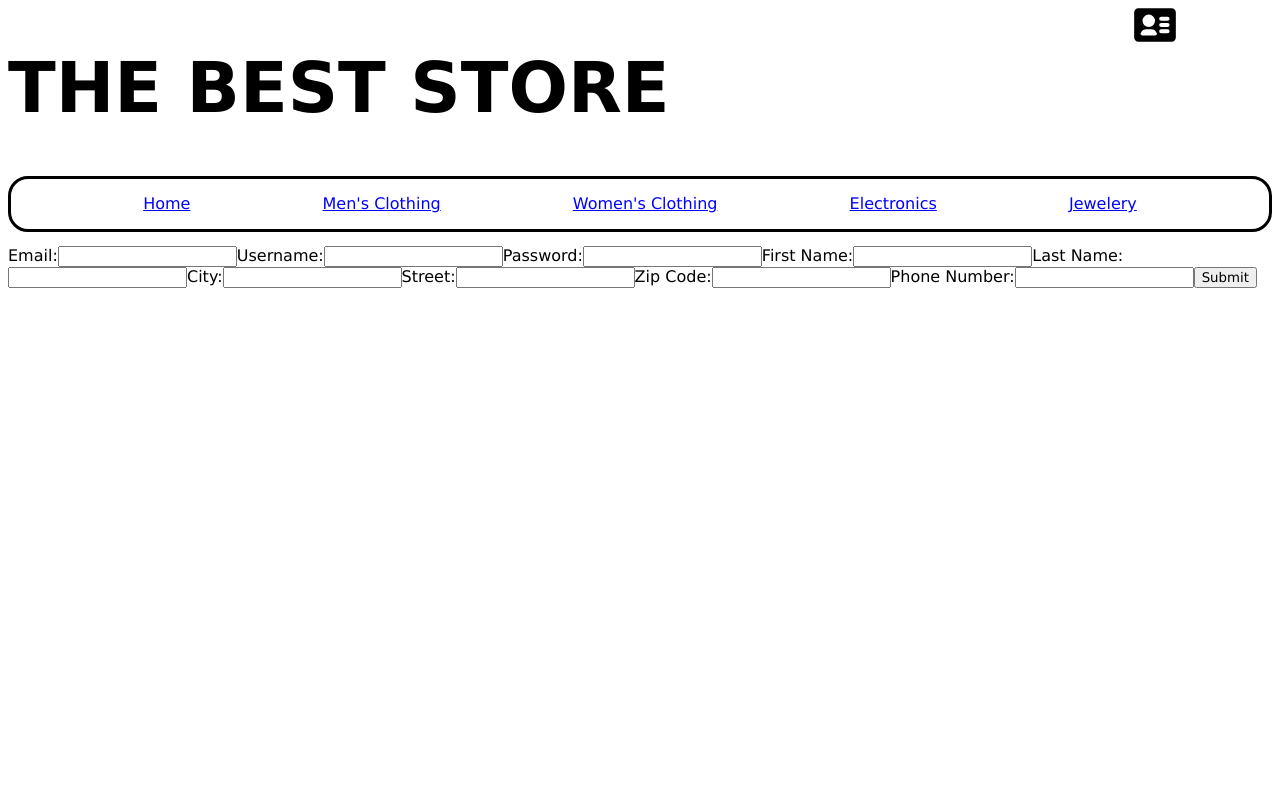
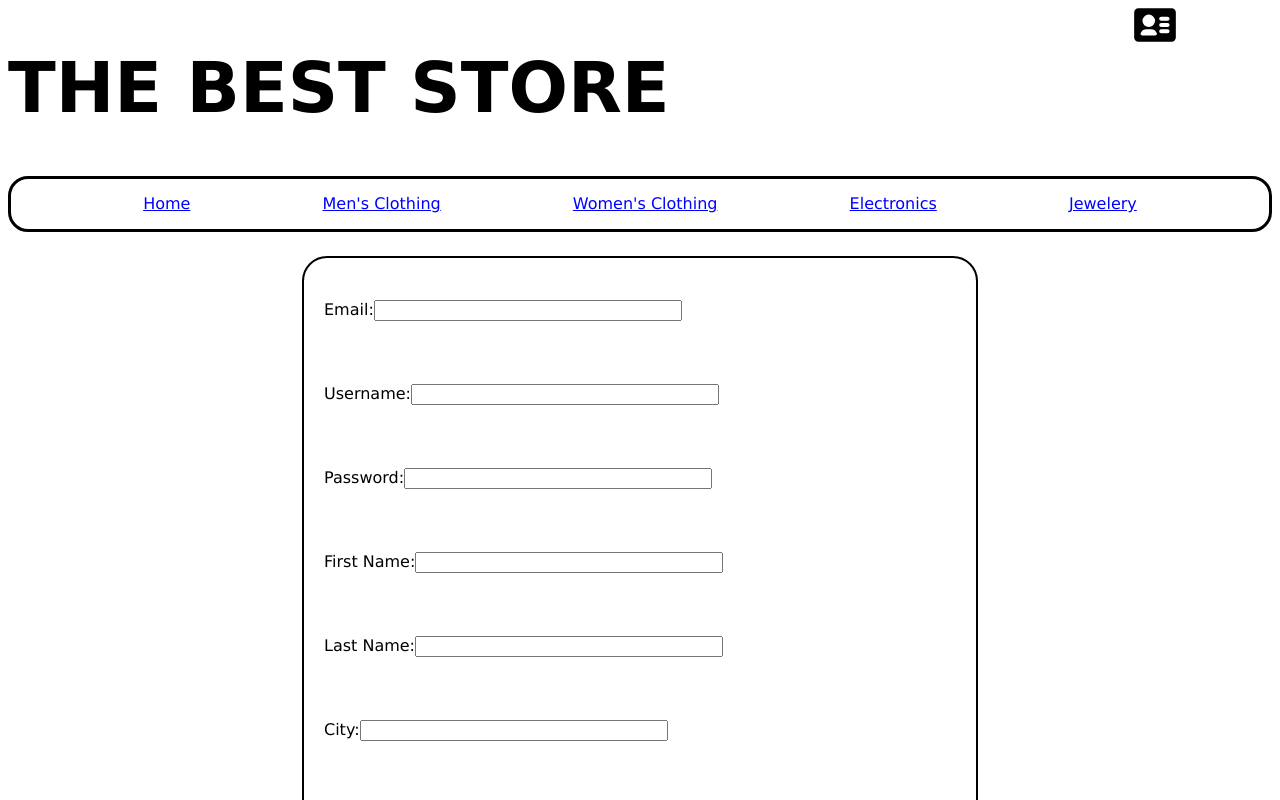
Before and after one commit to alectorres0/capstone_e-commerce, a React (Vite) app in the folder client/: page /register in a window 1280 px wide. Shown: the top 800 px of the page. Built offline with nearby package versions, Linux system fonts and the light colour scheme.

Commit message:
some styling through the web app

```diff
--- a/client/src/App.css
+++ b/client/src/App.css
@@ -2,7 +2,15 @@
     font-family:'Lucida Sans', 'Lucida Sans Regular', 'Lucida Grande', 'Lucida Sans Unicode', Geneva, Verdana, sans-serif
 }
 
+button{
+    background-color: #2f4f4f;
+    color: white;
+    border-radius: 20px;
+}
 
+button:hover{
+    background-color: #203a3a
+}
 .itemcard{
     border-style:solid;
     border-color: black;
@@ -132,3 +140,37 @@ padding: 20px;
     color: blue;
     align-items:center;
 }
+
+.registerForm{
+    display: flex;
+    flex-direction: column;
+    justify-content: space-evenly;
+    border: 2px solid black;
+    border-radius: 25px;
+    width: 600px;
+    height: 800px;
+    margin: auto;
+    width: 50%;
+    margin-top: 50px;
+    padding: 20px;
+
+}
+
+.registerForm>label{
+    padding-right: 200px;
+}
+
+.registerForm>label>input{
+    width: 300px;
+}
+
+.welcomeMessage{
+    border: 4px solid black;
+    height: 600;
+    border-radius: 25px;
+    width:500px;
+    margin:auto;
+    width: 50%;
+    padding: 40px;
+    font-size: 20px;
+}
--- a/client/src/components/Home.jsx
+++ b/client/src/components/Home.jsx
@@ -2,7 +2,12 @@
 
 const Home = () =>{
 return(
+    <>
 <h1>HOME</h1>
+<div className = "welcomeMessage">
+    <p>Welcome to The Best Store! Suspendisse massa nunc, malesuada eu scelerisque et, accumsan quis ante. Phasellus varius orci lectus, condimentum mollis urna vestibulum nec. Vestibulum et vulputate enim. Quisque scelerisque leo ut ullamcorper feugiat. Integer vitae aliquet lacus. Curabitur eget erat egestas, rhoncus lorem vel, viverra dui. Vivamus dapibus turpis ut nulla dictum elementum. Cras eget tincidunt enim, quis sodales diam. Nulla facilisi. Pellentesque hendrerit commodo ex, quis fermentum nulla semper in. Sed tincidunt sapien ac lorem iaculis, eget feugiat leo sagittis. Maecenas molestie scelerisque urna, eu semper enim scelerisque in. Proin ex eros, porttitor eget justo nec, placerat suscipit elit.</p>
+</div>
+</>
 )
 
 }
--- a/client/src/components/Login.jsx
+++ b/client/src/components/Login.jsx
@@ -1,10 +1,10 @@
 import {useState} from 'react'
-import {Link} from 'react-router-dom'
+import {Link, useNavigate} from 'react-router-dom'
 import {userLogin, fetchCart} from '../API'
 
 const Login = ({cartId, setCartId,token,setToken,userId, setUserId, setUserInfo}) =>{
 const [user,setUser] = useState({username: "",password: ""})
-
+const navigate = useNavigate();
 const handleSubmit = async(e) =>{
     e.preventDefault();
     const data = await userLogin(user);
@@ -14,6 +14,7 @@ const handleSubmit = async(e) =>{
     setUserId(data.user.id);
     console.log(data);
     setUserInfo(data.user);
+    navigate("/account")
 }
 
 
--- a/client/src/components/Register.jsx
+++ b/client/src/components/Register.jsx
@@ -1,9 +1,11 @@
 import {addUser, createCart} from "../API"
 import {useState} from "react"
+import {useNavigate} from "react-router-dom"
 const Register = ({cartId, setCartId, token, setToken,userId, setUserId, setUserInfo}) =>{
 const [user, setUser] = useState({email: "", username: "", password: "", firstname: "", lastname: "", city: "",
 street: "", zipcode: "", phone: ""
 });
+const navigate = useNavigate();
 const handleSubmit = async(e) =>{
     e.preventDefault();
     const addedUser = await addUser(user);
@@ -13,6 +15,7 @@ const handleSubmit = async(e) =>{
     setUserId(addedUser.user.id);
     console.log(addedUser);
     setUserInfo(addedUser.user);
+    navigate("/account");
 }
 
 const handleChange = (e) => {
@@ -23,44 +26,44 @@ const handleChange = (e) => {
     }));
   };
 return(
-    <form onSubmit = {handleSubmit}>
+    <form className = "registerForm"onSubmit = {handleSubmit}>
         <label>
             Email:
             <input name = "email" value = {user.email} onChange = {handleChange}/>
-        </label>
+        </label><br></br>
         <label>
             Username:
             <input name = "username"value = {user.username} onChange = {handleChange}/>
-        </label>
+        </label><br></br>
         <label>
             Password:
             <input name = "password" value = {user.password} onChange = {handleChange}/>
-        </label>
+        </label><br></br>
         <label>
             First Name:
             <input name = "firstname" value = {user.firstname} onChange = {handleChange}/>
-        </label>
+        </label><br></br>
         <label>
             Last Name:
             <input name = "lastname" value = {user.lastname} onChange = {handleChange}/>
-        </label>
+        </label><br></br>
         <label>
             City:
             <input name = "city" value = {user.city} onChange = {handleChange}/>
-        </label>
+        </label><br></br>
         <label>
             Street:
             <input name = "street" value = {user.street} onChange = {handleChange}/>
-        </label>
+        </label><br></br>
         <label>
             Zip Code:
             <input name = "zipcode" value = {user.zipcode} onChange = {handleChange}/>
-        </label>
+        </label><br></br>
         <label>
             Phone Number:
             <input name = "phone" value = {user.phone} onChange = {handleChange}/>
         </label>
-        <button type = "submit">Submit</button>
+        <button type = "submit" >Submit</button>
     </form>
 )
 }
```
